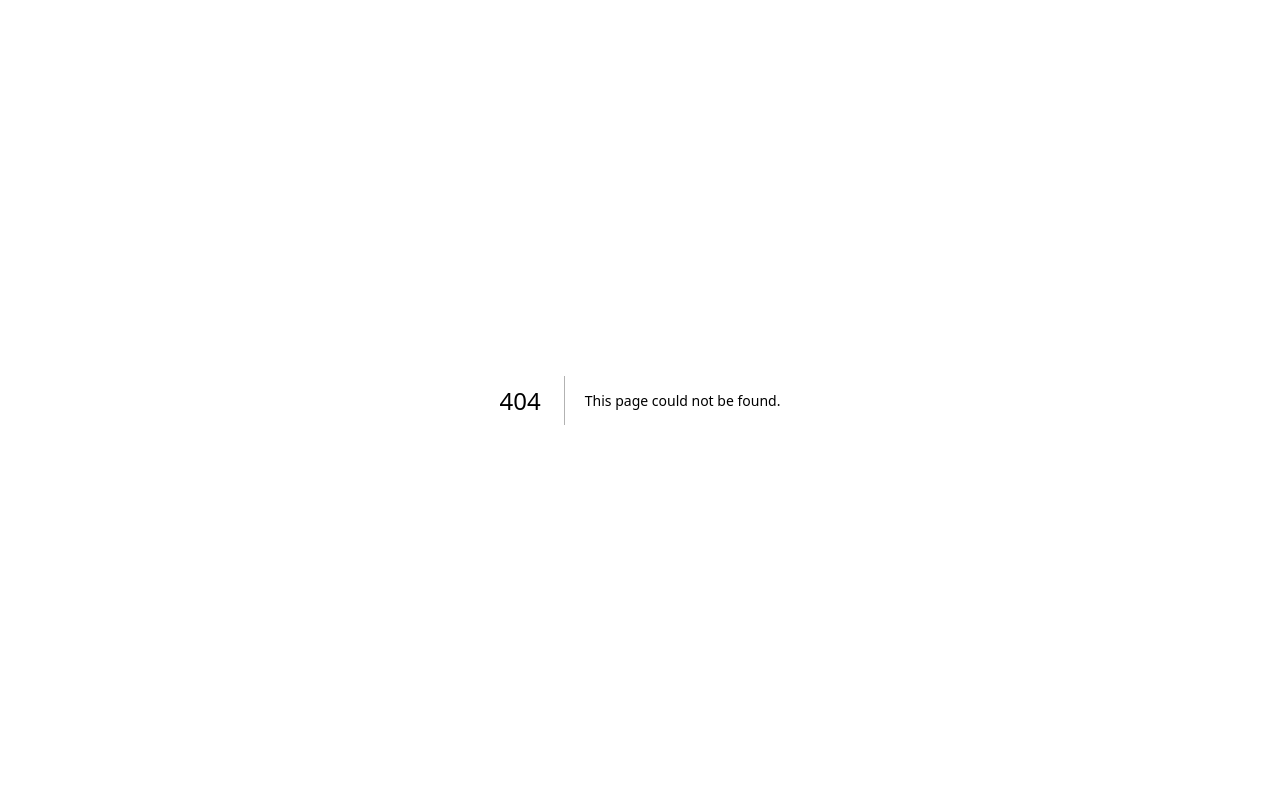
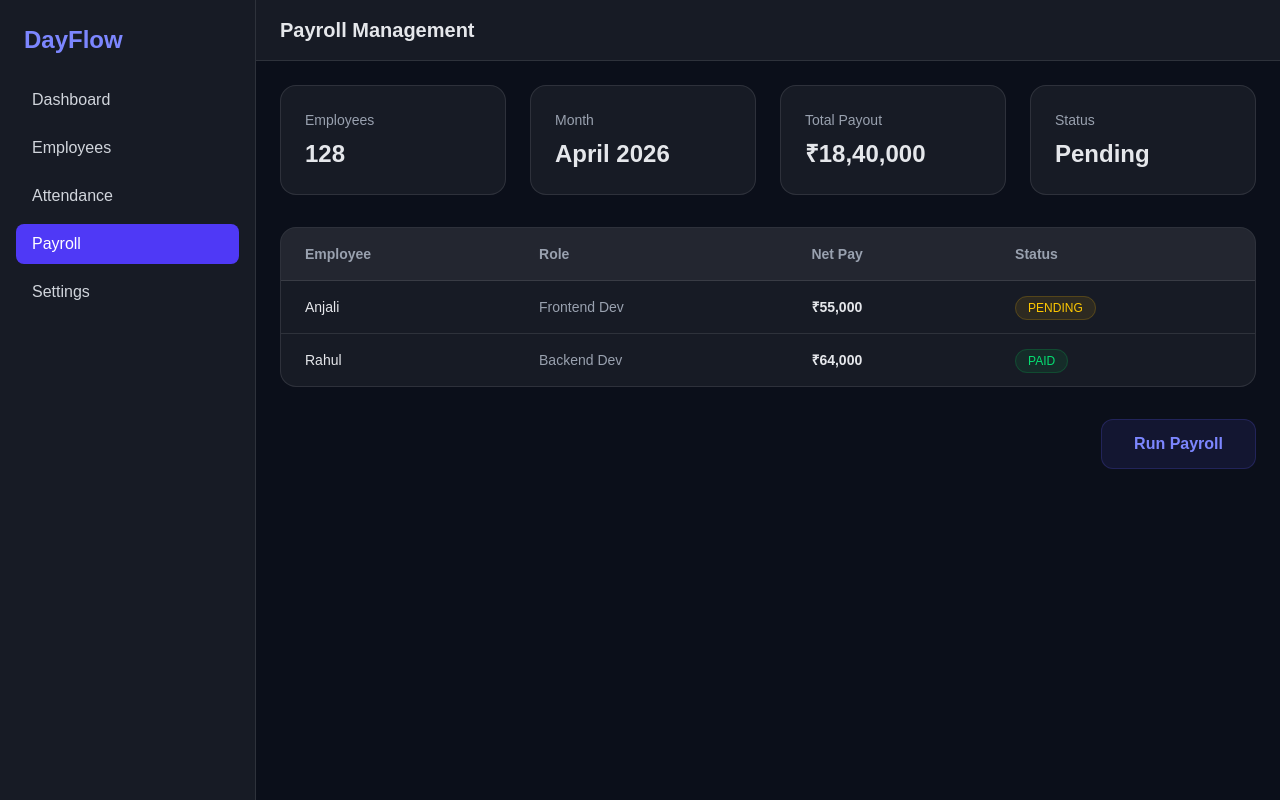
Before and after one commit to Dev-megh/day-flow, a Next.js app: page /payroll/admin in a window 1280 px wide. Before the commit this address had no page. Built offline with nearby package versions, Linux system fonts and the light colour scheme.

Commit message:
chnages in payroll

```diff
--- a/src/app/auth/signin/page.js
+++ b/src/app/auth/signin/page.js
@@ -41,7 +41,7 @@
 
         <p className="text-sm text-gray-400 text-center mt-6">
           Don’t have an account?{" "}
-          <a href="/signup" className="text-indigo-400 hover:underline">
+          <a href="/auth/signup" className="text-indigo-400 hover:underline">
             Sign up
           </a>
         </p>
--- a/src/app/auth/signup/page.js
+++ b/src/app/auth/signup/page.js
@@ -5,9 +5,7 @@
       <div className="absolute inset-0 bg-gradient-to-br from-indigo-600/20 via-purple-600/10 to-cyan-600/20 blur-3xl" />
 
       <div className="relative w-full max-w-md rounded-2xl border border-white/10 bg-white/5 p-8 shadow-xl">
-        <h1 className="text-3xl font-bold text-center mb-2">
-          Create Account
-        </h1>
+        <h1 className="text-3xl font-bold text-center mb-2">Create Account</h1>
         <p className="text-gray-400 text-center mb-8">
           Start managing your HR with DayFlow
         </p>
@@ -50,7 +48,7 @@
 
         <p className="text-sm text-gray-400 text-center mt-6">
           Already have an account?{" "}
-          <a href="/login" className="text-indigo-400 hover:underline">
+          <a href="/auth/signin" className="text-indigo-400 hover:underline">
             Sign in
           </a>
         </p>
--- a/src/app/dashboard/admin/page.js
+++ b/src/app/dashboard/admin/page.js
@@ -1,22 +1,24 @@
+import NavItems from "../../../components/NavItems";
 export default function AdminDashboardPage() {
   return (
     <main className="min-h-screen bg-[#0B0F1A] text-gray-200 flex">
-      {/* Sidebar */}
       <aside className="w-64 bg-white/5 border-r border-white/10 hidden md:block">
-        <div className="p-6 text-2xl font-bold text-indigo-400">
-          DayFlow
-        </div>
+        <div className="p-6 text-2xl font-bold text-indigo-400">DayFlow</div>
 
         <nav className="px-4 space-y-2">
-          <NavItem label="Dashboard" active />
-          <NavItem label="Employees" />
-          <NavItem label="Attendance" />
-          <NavItem label="Leaves" />
-          <NavItem label="Payroll" />
-          <NavItem label="Settings" />
+          <NavItems label="Dashboard" href="/dashboard/admin" active />
+
+          <NavItems label="Employees" href="/dashboard/employee" />
+
+          <NavItems label="Attendance" href="/attendance" />
+
+          <NavItems label="Leaves" href="/leave/admin/list" />
+
+          <NavItems label="Payroll" href="/payroll" />
+
+          <NavItems label="Settings" href="/settings" />
         </nav>
       </aside>
-
 
       <div className="flex-1">
         <Header title="Admin Dashboard" />
--- a/src/app/page.js
+++ b/src/app/page.js
@@ -23,17 +23,17 @@
 
           <div className="flex gap-4">
             <a
-              href="/login"
+              href="/auth/signin"
               className="bg-indigo-600 hover:bg-indigo-500 text-white px-8 py-3 rounded-xl font-semibold transition shadow-lg shadow-indigo-600/30"
             >
               Get Started
             </a>
-            <a
+            {/* <a
               href="#features"
               className="px-8 py-3 rounded-xl border border-white/10 hover:bg-white/5 transition"
             >
               Explore Features
-            </a>
+            </a> */}
           </div>
         </div>
       </section>
@@ -118,7 +118,7 @@
           Focus on people let DayFlow handle the process.
         </p>
         <a
-          href="/login"
+          href="/auth/signin"
           className="inline-block bg-indigo-600 hover:bg-indigo-500 px-10 py-4 rounded-xl font-semibold shadow-xl shadow-indigo-600/30 transition"
         >
           Launch DayFlow
--- /dev/null
+++ b/src/app/payroll/admin/page.js
@@ -0,0 +1,119 @@
+"use client";
+
+import NavItem from "@/components/NavItems";
+
+export default function AdminPayrollPage() {
+  return (
+    <main className="min-h-screen bg-[#0B0F1A] text-gray-200 flex">
+      {/* Admin Sidebar */}
+      <aside className="w-64 bg-white/5 border-r border-white/10 hidden md:block">
+        <div className="p-6 text-2xl font-bold text-indigo-400">
+          DayFlow
+        </div>
+
+        <nav className="px-4 space-y-2">
+          <NavItem label="Dashboard" href="/dashboard/admin" />
+          <NavItem label="Employees" href="/dashboard/employee" />
+          <NavItem label="Attendance" href="/dashboard/attendance" />
+          <NavItem
+            label="Payroll"
+            href="/dashboard/payroll/admin"
+            active
+          />
+          <NavItem label="Settings" href="/dashboard/settings" />
+        </nav>
+      </aside>
+
+      {/* Content */}
+      <div className="flex-1">
+        <Header title="Payroll Management" />
+
+        <section className="p-6 max-w-6xl mx-auto space-y-8">
+          {/* Stats */}
+          <div className="grid sm:grid-cols-2 lg:grid-cols-4 gap-6">
+            <StatCard title="Employees" value="128" />
+            <StatCard title="Month" value="April 2026" />
+            <StatCard title="Total Payout" value="₹18,40,000" />
+            <StatCard title="Status" value="Pending" />
+          </div>
+
+          {/* Table */}
+          <div className="rounded-2xl border border-white/10 bg-white/5 overflow-hidden">
+            <table className="w-full text-sm">
+              <thead className="bg-white/5 border-b border-white/10">
+                <tr className="text-left text-gray-400">
+                  <th className="px-6 py-4">Employee</th>
+                  <th className="px-6 py-4">Role</th>
+                  <th className="px-6 py-4">Net Pay</th>
+                  <th className="px-6 py-4">Status</th>
+                </tr>
+              </thead>
+
+              <tbody>
+                <PayrollRow name="Anjali" role="Frontend Dev" net="₹55,000" status="PENDING" />
+                <PayrollRow name="Rahul" role="Backend Dev" net="₹64,000" status="PAID" />
+              </tbody>
+            </table>
+          </div>
+
+          {/* Action */}
+          <div className="flex justify-end">
+            <button
+              className="px-8 py-3 rounded-xl font-semibold transition
+              bg-indigo-500/10 text-indigo-400
+              border border-indigo-500/20
+              hover:bg-indigo-500/20"
+            >
+              Run Payroll
+            </button>
+          </div>
+        </section>
+      </div>
+    </main>
+  );
+}
+
+/* ---------- Components ---------- */
+
+function Header({ title }) {
+  return (
+    <header className="px-6 py-4 border-b border-white/10 bg-white/5">
+      <h1 className="text-xl font-semibold">{title}</h1>
+    </header>
+  );
+}
+
+function StatCard({ title, value }) {
+  return (
+    <div className="rounded-2xl border border-white/10 bg-white/5 p-6">
+      <p className="text-sm text-gray-400">{title}</p>
+      <h3 className="text-2xl font-bold mt-2">{value}</h3>
+    </div>
+  );
+}
+
+function PayrollRow({ name, role, net, status }) {
+  return (
+    <tr className="border-t border-white/10 hover:bg-white/5">
+      <td className="px-6 py-4">{name}</td>
+      <td className="px-6 py-4 text-gray-400">{role}</td>
+      <td className="px-6 py-4 font-semibold">{net}</td>
+      <td className="px-6 py-4">
+        <StatusBadge status={status} />
+      </td>
+    </tr>
+  );
+}
+
+function StatusBadge({ status }) {
+  const styles = {
+    PAID: "bg-green-500/10 text-green-400 border-green-500/20",
+    PENDING: "bg-yellow-500/10 text-yellow-400 border-yellow-500/20",
+  };
+
+  return (
+    <span className={`px-3 py-1 rounded-full text-xs border ${styles[status]}`}>
+      {status}
+    </span>
+  );
+}
--- /dev/null
+++ b/src/app/payroll/employee/page.js
@@ -0,0 +1,89 @@
+"use client";
+
+import NavItems from "../../../components/NavItems";
+
+export default function EmployeePayrollPage() {
+  return (
+    <main className="min-h-screen bg-[#0B0F1A] text-gray-200 flex">
+      {/* Employee Sidebar */}
+      <aside className="w-64 bg-white/5 border-r border-white/10 hidden md:block">
+        <div className="p-6 text-2xl font-bold text-indigo-400">DayFlow</div>
+
+        <nav className="px-4 space-y-2">
+          <NavItems label="Dashboard" href="/dashboard/employee" />
+          <NavItems label="Payroll" href="/dashboard/payroll/employee" active />
+          <NavItems label="Profile" href="/dashboard/profile" />
+        </nav>
+      </aside>
+
+      {/* Content */}
+      <div className="flex-1">
+        <Header title="My Payroll" />
+
+        <section className="p-6 max-w-4xl mx-auto space-y-8">
+          <div className="grid sm:grid-cols-2 gap-6">
+            <StatCard title="Month" value="April 2026" />
+            <StatCard title="Net Salary" value="₹55,000" />
+          </div>
+
+          <div className="rounded-2xl border border-white/10 bg-white/5 p-6 space-y-4">
+            <Detail label="Basic Salary" value="₹60,000" />
+            <Detail label="Deductions" value="₹5,000" />
+            <Detail label="Net Pay" value="₹55,000" />
+            <Detail label="Status" value={<StatusBadge status="PAID" />} />
+          </div>
+
+          <div className="flex justify-end">
+            <button
+              className="px-8 py-3 rounded-xl font-semibold transition
+              bg-indigo-500/10 text-indigo-400
+              border border-indigo-500/20
+              hover:bg-indigo-500/20"
+            >
+              Download Payslip
+            </button>
+          </div>
+        </section>
+      </div>
+    </main>
+  );
+}
+
+function Header({ title }) {
+  return (
+    <header className="px-6 py-4 border-b border-white/10 bg-white/5">
+      <h1 className="text-xl font-semibold">{title}</h1>
+    </header>
+  );
+}
+
+function StatCard({ title, value }) {
+  return (
+    <div className="rounded-2xl border border-white/10 bg-white/5 p-6">
+      <p className="text-sm text-gray-400">{title}</p>
+      <h3 className="text-2xl font-bold mt-2">{value}</h3>
+    </div>
+  );
+}
+
+function Detail({ label, value }) {
+  return (
+    <div className="flex justify-between text-sm">
+      <span className="text-gray-400">{label}</span>
+      <span className="font-medium">{value}</span>
+    </div>
+  );
+}
+
+function StatusBadge({ status }) {
+  const styles = {
+    PAID: "bg-green-500/10 text-green-400 border-green-500/20",
+    PENDING: "bg-yellow-500/10 text-yellow-400 border-yellow-500/20",
+  };
+
+  return (
+    <span className={`px-3 py-1 rounded-full text-xs border ${styles[status]}`}>
+      {status}
+    </span>
+  );
+}
--- /dev/null
+++ b/src/components/NavItems.js
@@ -0,0 +1,16 @@
+import Link from "next/link";
+
+export default function NavItems({ label, href, active }) {
+  return (
+    <Link
+      href={href}
+      className={`block px-4 py-2 rounded-lg transition cursor-pointer ${
+        active
+          ? "bg-indigo-600 text-white"
+          : "hover:bg-white/10 text-gray-300"
+      }`}
+    >
+      {label}
+    </Link>
+  );
+}
```
